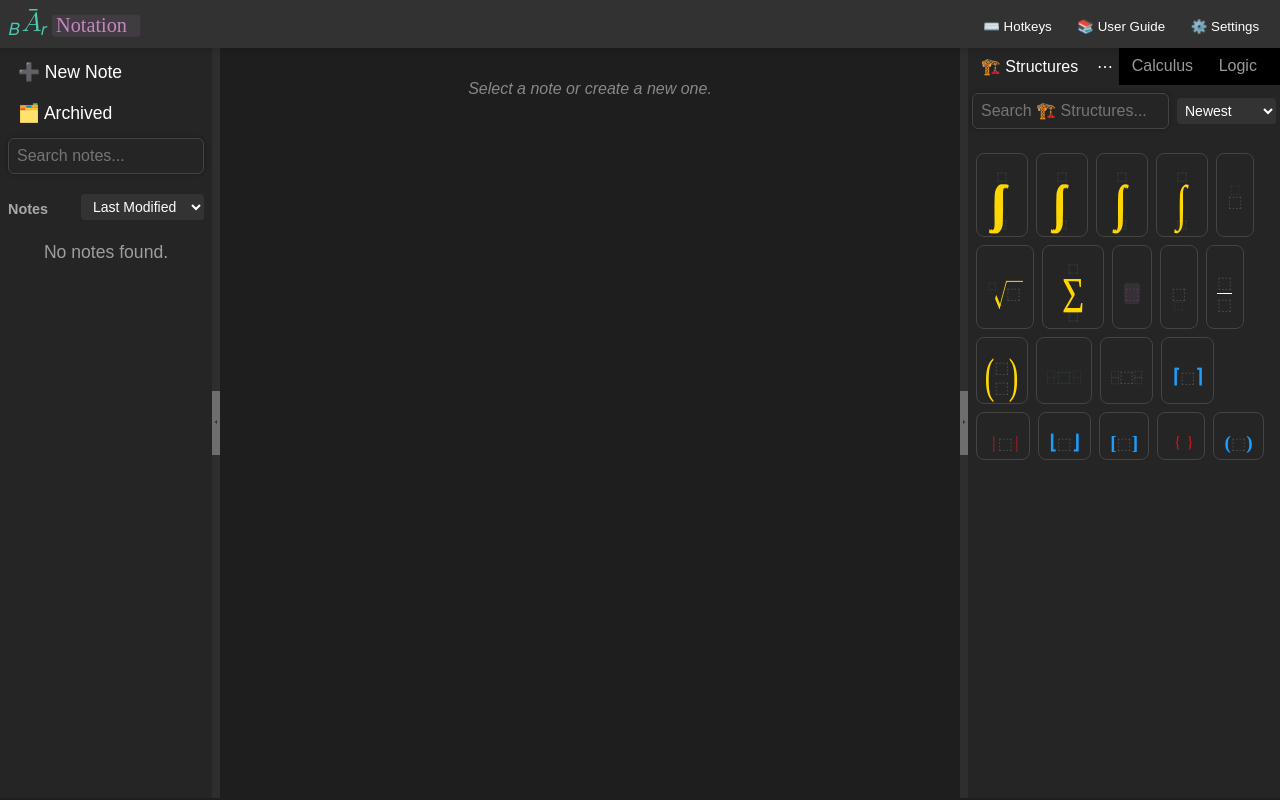
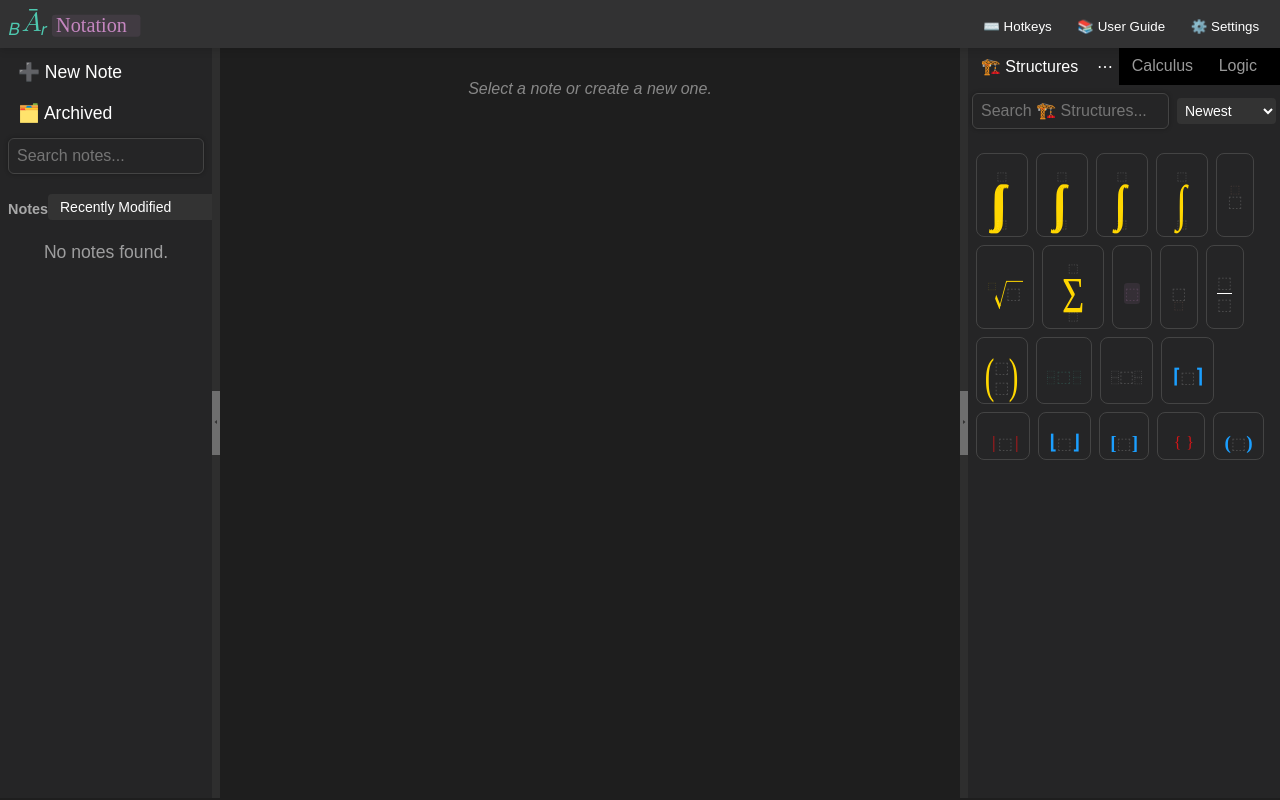
Before and after one commit to Kayyleigh/BarNotation, a React (Vite) app: page / in a window 1280 px wide. Built offline with nearby package versions, Linux system fonts and the light colour scheme; a web font is replaced by a local one.

Commit message:
Add missing notebook sorting options

```diff
--- a/src/components/notesMenu/NotesMenu.tsx
+++ b/src/components/notesMenu/NotesMenu.tsx
@@ -8,14 +8,9 @@ import NoteListItem from "./NoteListItem";
 import NotebookArchiveModal from "../modals/NotebookArchiveModal";
 import { useI18n } from "../../i18n/useI18n";
 
-type SortBy = "created" | "modified" | "title" | "cellCount";
-
-const sortFunctions: Record<SortBy, (a: NoteSummary, b: NoteSummary) => number> = {
-  created: (a, b) => (b.createdAt ?? 0) - (a.createdAt ?? 0),
-  modified: (a, b) => (b.updatedAt ?? 0) - (a.updatedAt ?? 0),
-  title: (a, b) => a.title.localeCompare(b.title),
-  cellCount: (a, b) => b.cellCount - a.cellCount,
-};
+type SortKey = "modified" | "created" | "title" | "cellCount";
+type SortDir = "asc" | "desc";
+type SortValue = `${SortKey}_${SortDir}`;
 
 type NotesMenuProps = {
   selectedNoteId: string | null;
@@ -45,20 +40,47 @@ const NotesMenu: React.FC<NotesMenuProps> = ({
   const { t } = useI18n();
 
   const [searchTerm, setSearchTerm] = useState("");
-  const [sortBy, setSortBy] = useState<SortBy>("modified");
+  const [sortValue, setSortValue] = useState<SortValue>("modified_desc");
   const [menuOpenForId, setMenuOpenForId] = useState<string | null>(null);
   const [isArchiveModalOpen, setIsArchiveModalOpen] = useState(false);
   const dotRefs = useRef<Record<string, HTMLButtonElement | null>>({});
 
+  const sortOptions = [
+    { label: t("modals.notebookArchive.sort.recentlyModified"), value: "modified_desc" },
+    { label: t("modals.notebookArchive.sort.leastRecentlyModified"), value: "modified_asc" },
+    { label: t("modals.notebookArchive.sort.newestCreated"), value: "created_desc" },
+    { label: t("modals.notebookArchive.sort.oldestCreated"), value: "created_asc" },
+    { label: t("modals.notebookArchive.sort.titleAZ"), value: "title_desc" },
+    { label: t("modals.notebookArchive.sort.titleZA"), value: "title_asc" },
+    { label: t("modals.notebookArchive.sort.mostCells"), value: "cellCount_desc" },
+    { label: t("modals.notebookArchive.sort.leastCells"), value: "cellCount_asc" },
+  ];
+
   const filteredNotes = useMemo(() => {
     const lower = searchTerm.toLowerCase();
-    return noteSummaries
+    const [key, dir] = sortValue.split("_") as [SortKey, SortDir];
+
+    const sortFn = (a: NoteSummary, b: NoteSummary) => {
+      switch (key) {
+        case "modified":
+          return (b.updatedAt ?? 0) - (a.updatedAt ?? 0);
+        case "created":
+          return (b.createdAt ?? 0) - (a.createdAt ?? 0);
+        case "title":
+          return a.title.localeCompare(b.title);
+        case "cellCount":
+          return (b.cellCount ?? 0) - (a.cellCount ?? 0);
+      }
+    };
+
+    return [...noteSummaries]
       .filter(
         (note) => !note.archived && note.title.toLowerCase().includes(lower)
       )
-      .sort(sortFunctions[sortBy]);
-  }, [noteSummaries, searchTerm, sortBy]);
+      .sort((a, b) => (dir === "asc" ? -sortFn(a, b) : sortFn(a, b)));
+  }, [noteSummaries, searchTerm, sortValue]);
 
+  // Callback caches (same as before)
   const selectNoteCallbacks = useRef<Record<string, () => void>>({});
   const deleteNoteCallbacks = useRef<Record<string, () => void>>({});
   const archiveNoteCallbacks = useRef<Record<string, () => void>>({});
@@ -145,14 +167,15 @@ const NotesMenu: React.FC<NotesMenuProps> = ({
         <div className={styles.notesSectionHeader}>
           <div className={styles.notesSectionLabel}>{t("notesMenu.notesSection")}</div>
           <select
-            value={sortBy}
-            onChange={(e) => setSortBy(e.target.value as SortBy)}
+            value={sortValue}
+            onChange={(e) => setSortValue(e.target.value as SortValue)}
             className={styles.sortDropdown}
           >
-            <option value="modified">{t("notesMenu.sort.modified")}</option>
-            <option value="created">{t("notesMenu.sort.created")}</option>
-            <option value="title">{t("notesMenu.sort.title")}</option>
-            <option value="cellCount">{t("notesMenu.sort.cellCount")}</option>
+            {sortOptions.map(opt => (
+              <option key={opt.value} value={opt.value}>
+                {opt.label}
+              </option>
+            ))}
           </select>
         </div>
         <ul className={styles.notesList}>
--- a/src/i18n/strings/en.ts
+++ b/src/i18n/strings/en.ts
@@ -204,6 +204,8 @@ const en = {
         longestArchived: "Longest Archived",
         newestCreated: "Newest Created",
         oldestCreated: "Oldest Created",
+        recentlyModified: "Recently Modified", //NEW; ADD IN OTHERS
+        leastRecentlyModified: "Least Recently Modified", //NEW; ADD IN OTHERS
         mostCells: "Most Cells",
         leastCells: "Least Cells",
         titleAZ: "Title A → Z",
--- a/src/i18n/strings/nl.ts
+++ b/src/i18n/strings/nl.ts
@@ -200,6 +200,8 @@ const nl = {
         longestArchived: "Langst gearchiveerd",
         newestCreated: "Nieuwste aangemaakt",
         oldestCreated: "Oudste aangemaakt",
+        recentlyModified: "Recent gewijzigd",
+        leastRecentlyModified: "Langst niet gewijzigd",
         mostCells: "Meeste cellen",
         leastCells: "Minste cellen",
         titleAZ: "Titel A → Z",
```
